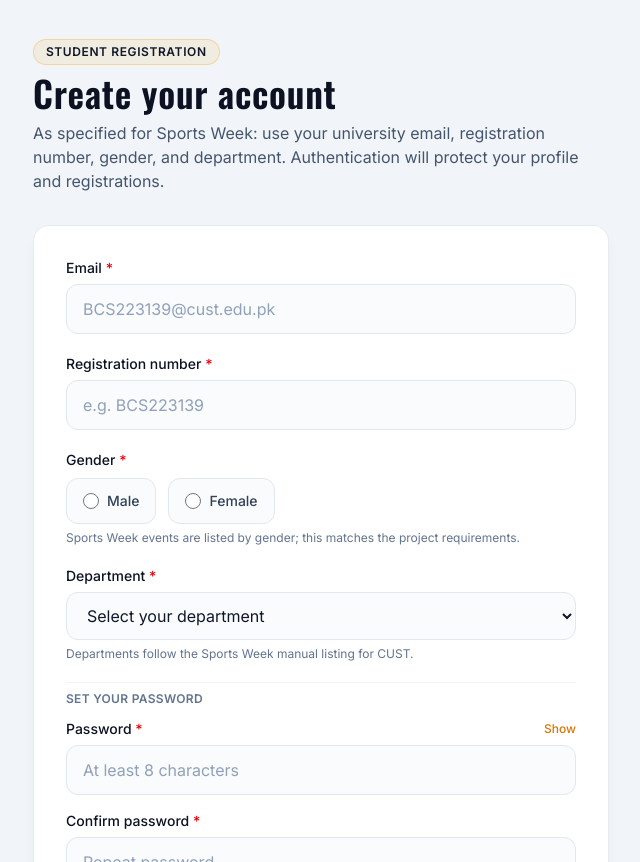
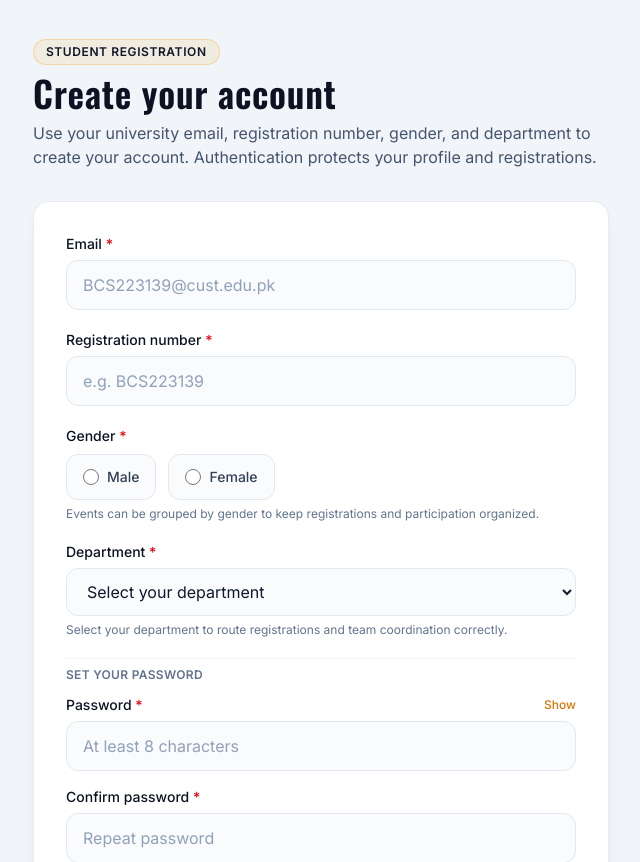
Before and after one commit to Abdul-Wasay-008/Sports-Management-System---Frontend, a Next.js app: page /register in a window 1280 px wide. Shown: the part 371-1233 px from the top of the page, without its empty margins (319-959 px from the left). Built offline with nearby package versions, Linux system fonts and the light colour scheme.

Commit message:
fix: Login & signup pages content update

```diff
--- a/src/app/login/page.tsx
+++ b/src/app/login/page.tsx
@@ -6,7 +6,7 @@ import type { Metadata } from "next";
 
 export const metadata: Metadata = {
   title: "Sign in | CUST Sports",
-  description: "Sign in to the CUST Sports Week management portal with your university email.",
+  description: "Sign in to the CUST Sports management platform with your university email.",
 };
 
 export default function LoginPage() {
--- a/src/app/register/page.tsx
+++ b/src/app/register/page.tsx
@@ -7,7 +7,7 @@ import type { Metadata } from "next";
 export const metadata: Metadata = {
   title: "Register | CUST Sports",
   description:
-    "Student registration for CUST Sports Week — email, registration number, gender, and department.",
+    "Student registration for CUST Sports — email, registration number, gender, and department.",
 };
 
 export default function RegisterPage() {
--- a/src/components/auth/RegisterForm.tsx
+++ b/src/components/auth/RegisterForm.tsx
@@ -42,9 +42,8 @@ export function RegisterForm() {
           Create your account
         </h1>
         <p className="mt-2 text-slate-600">
-          As specified for Sports Week: use your university email, registration number,
-          gender, and department. Authentication will protect your profile and
-          registrations.
+          Use your university email, registration number, gender, and department to
+          create your account. Authentication protects your profile and registrations.
         </p>
       </div>
 
@@ -118,8 +117,8 @@ export function RegisterForm() {
               ))}
             </div>
             <p className="mt-1.5 text-xs text-slate-500">
-              Sports Week events are listed by gender; this matches the project
-              requirements.
+              Events can be grouped by gender to keep registrations and participation
+              organized.
             </p>
           </fieldset>
 
@@ -143,7 +142,8 @@ export function RegisterForm() {
               ))}
             </select>
             <p className="mt-1.5 text-xs text-slate-500">
-              Departments follow the Sports Week manual listing for CUST.
+              Select your department to route registrations and team coordination
+              correctly.
             </p>
           </div>
 
```
